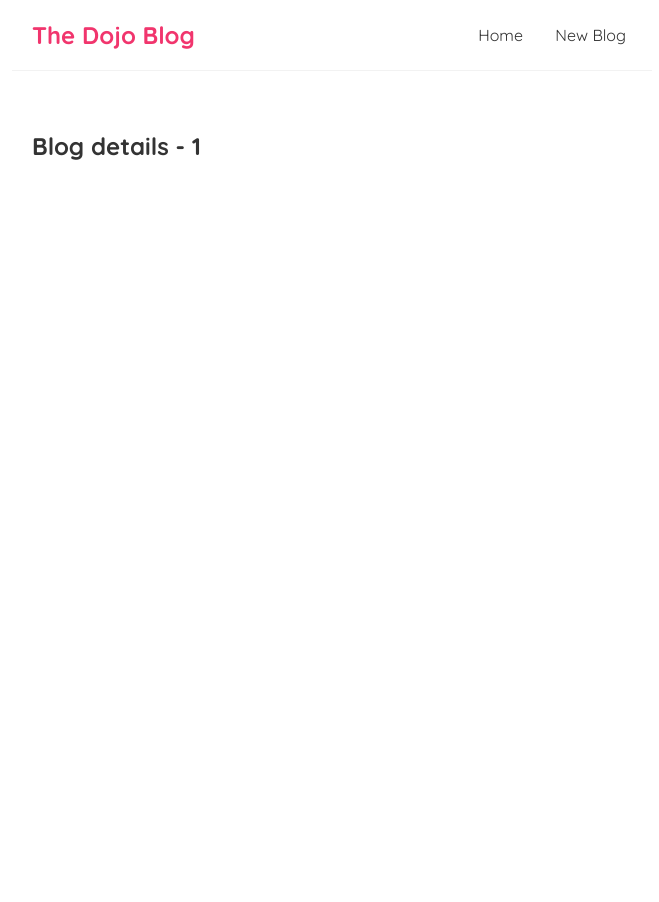
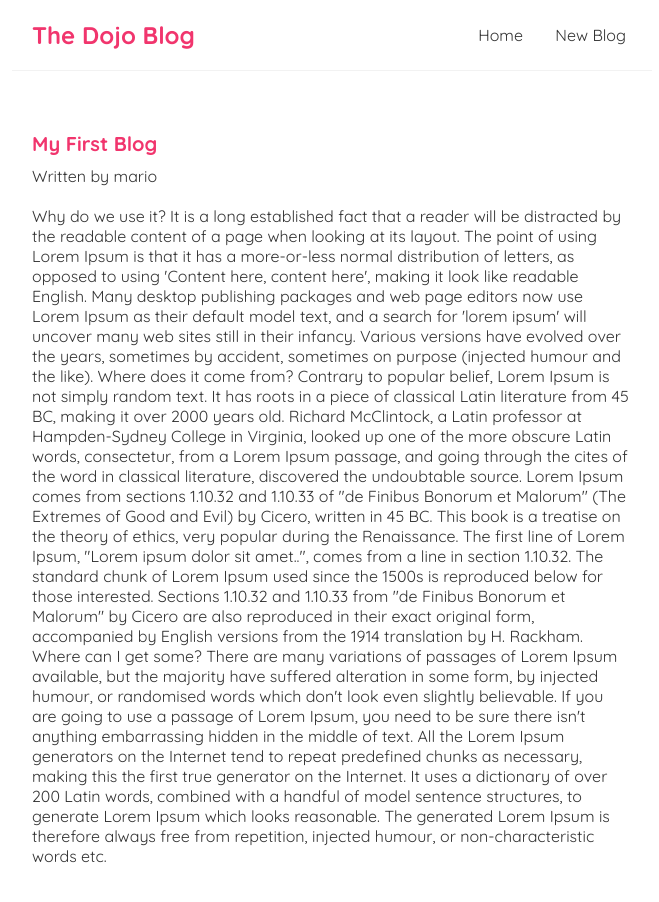
Before and after one commit to liuyuelintop/dijo-blog, a React (Create React App) app: page /blogs/1 in a window 1280 px wide. Shown: the top 902 px of the page, without its empty margins (308-967 px from the left). Before the commit the page ends 800 px from the top, so only its background shows below. Built offline with nearby package versions, Linux system fonts and the light colour scheme; data requests are answered from the project's data file.

Commit message:
Lesson26, Reusing custom hooks

```diff
--- a/src/components/BlogDetails.js
+++ b/src/components/BlogDetails.js
@@ -1,9 +1,23 @@
 import {useParams} from 'react-router-dom';
+import useFetch from './useFetch';
 const BlogDetails = () => {
     const {id} = useParams();
+    const {data:blog, isPending, error} = useFetch('http://localhost:8000/blogs/' + id);
     return (
         <div className="blog-details">
-            <h2>Blog details - {id}</h2>
+            {isPending && <div>
+                Loading...
+            </div>}
+            {error && <div>
+                {error}
+            </div>}
+            {blog && <article>
+                <h2>{blog.title}</h2>
+                <p>Written by {blog.author}</p>
+                <div>
+                    {blog.body}
+                </div>
+            </article>}
         </div>
      );
 }
--- a/src/index.css
+++ b/src/index.css
@@ -51,3 +51,21 @@
 .blog-preview a{
   text-decoration: none;
 }
+
+/* blog details page */
+.blog-details h2 {
+  font-size: 20px;
+  color: #f1356d;
+  margin-bottom: 10px;
+}
+.blog-details div {
+  margin: 20px 0;
+}
+.blog-details button {
+  background: #f1356d;
+  color: #fff;
+  border: 0;
+  padding: 8px;
+  border-radius: 8px;
+  cursor: pointer;
+}
```
